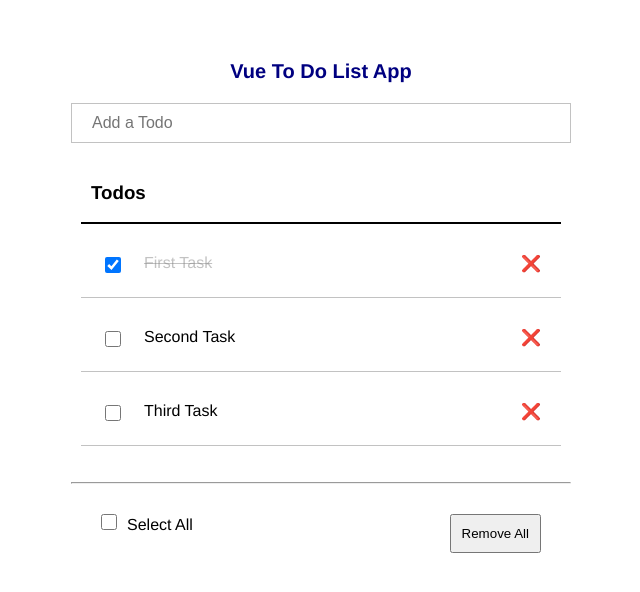
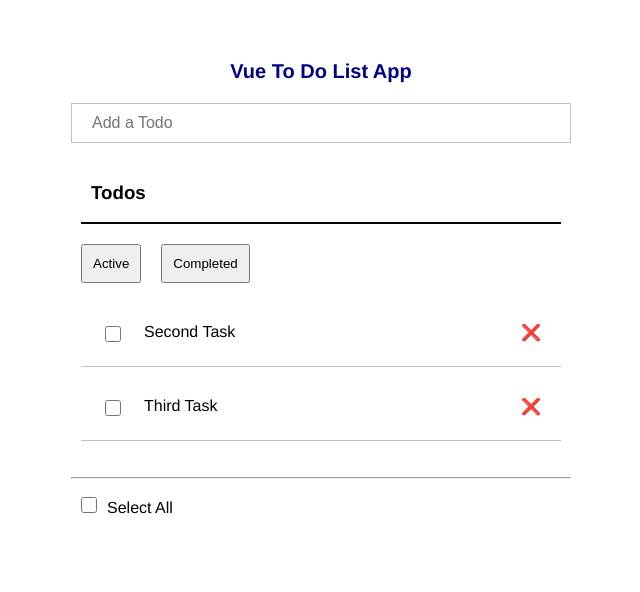
Before and after one commit to masrur-sakib/vue.js-to-do-list-app, a Vue app: page / in a window 1280 px wide. Shown: the top 592 px of the page, without its empty margins (319-959 px from the left). Built offline with nearby package versions, Linux system fonts and the light colour scheme.

Commit message:
Todo active completed status function added

```diff
--- a/src/components/TodoList.vue
+++ b/src/components/TodoList.vue
@@ -1,34 +1,62 @@
 <template>
   <div class="hello">
-    <input type="text" class="input-todo" v-model="newTodo" placeholder="Add a Todo" @keyup.enter="addTodo">
+    <input
+      type="text"
+      class="input-todo"
+      v-model="newTodo"
+      placeholder="Add a Todo"
+      @keyup.enter="addTodo"
+    />
     <div>
-      <div class="todo-status">
+      <div class="todo-list">
         <h3>Todos</h3>
       </div>
-      <div class="todo-list-item" v-for="(todo, index) in todos" :key="todo.id">
+      <div>
+        <button class="button" @click="status = 'active'">
+          Active
+        </button>
+        <button class="button" @click="status = 'completed'">
+          Completed
+        </button>
+      </div>
+      <div class="todo-list-item" v-for="(todo, index) in filterTodos" :key="todo.id">
         <div class="todo-item-name">
           <div class="todo-item-name-checkbox">
-            <input type="checkbox" v-model="todo.isCompleted">
+            <input type="checkbox" v-model="todo.isCompleted" />
           </div>
-          <div v-bind:class = "(todo.isCompleted)?'todo-item-name-display-isCompleted':'todo-item-name-display'" v-if="!todo.editMode" @click="editTodo(todo)">
-            {{todo.name}}
+          <div
+            v-bind:class="
+              todo.isCompleted
+                ? 'todo-item-name-display-isCompleted'
+                : 'todo-item-name-display'
+            "
+            v-if="!todo.editMode"
+            @click="editTodo(todo)"
+          >
+            {{ todo.name }}
           </div>
-          <div  class="todo-item-name-edit" v-else-if="todo.editMode">
-            <input type="text" v-model="todo.name" @blur="editComplete(todo)" @keyup.enter="editComplete(todo)" v-focus >
+          <div class="todo-item-name-edit" v-else-if="todo.editMode">
+            <input
+              type="text"
+              v-model="todo.name"
+              @blur="editComplete(todo)"
+              @keyup.enter="editComplete(todo)"
+              v-focus
+            />
           </div>
         </div>
-        <div class="remove-todo-item" @click="removeTodo(index)">
-          &#10060;
+        <div class="remove-todo-item" @click="removeTodo(index)">&#10060;</div>
       </div>
-      </div>
-      <br>
-      <hr>
+      <br />
+      <hr />
       <div class="bulk-remove-section">
-        <div class="select-completed">
-          <input type="checkbox" @change="selectAll"><span>Select All</span>
+        <div class="select-completed" v-if="showSelectAllBtn">
+          <input type="checkbox" @change="selectAll" /><span>Select All</span>
         </div>
         <div>
-          <button class="btn-remove-all" @click="removeAllCompleted">Remove All</button>
+          <button class="button" v-if="showRemoveAllBtn" @click="removeAllCompleted">
+            Remove All
+          </button>
         </div>
       </div>
     </div>
@@ -37,158 +65,173 @@
 
 <script>
 export default {
-  name: 'TodoList',
-  data () {
+  name: "TodoList",
+  data() {
     return {
       newTodo: "",
       newTodoId: 4,
       beforeEditName: "",
+      status: "active",
       todos: [
         {
-          "id": 1,
-          "name": "First Task",
-          "isCompleted": true,
-          "editMode": false
+          id: 1,
+          name: "First Task",
+          isCompleted: true,
+          editMode: false,
         },
         {
-          "id": 2,
-          "name": "Second Task",
-          "isCompleted": false,
-          "editMode": false
+          id: 2,
+          name: "Second Task",
+          isCompleted: false,
+          editMode: false,
         },
         {
-          "id": 3,
-          "name": "Third Task",
-          "isCompleted": false,
-          "editMode": false
+          id: 3,
+          name: "Third Task",
+          isCompleted: false,
+          editMode: false,
+        },
+      ],
+    };
+  },
+
+    computed: {
+    filterTodos() {
+      if (this.status == 'active') {
+        return this.todos.filter(todo => !todo.isCompleted)
+      } else if (this.status == 'completed') {
+        return this.todos.filter(todo => todo.isCompleted)
       }
-      ]
+      return !this.todo.isCompleted
+    },
+    showRemoveAllBtn(){
+      return this.status == "completed"
+    },
+    showSelectAllBtn(){
+      return this.status == "active"
     }
   },
 
   directives: {
     focus: {
       inserted: function (el) {
-        el.focus()
-      }
-    }
+        el.focus();
+      },
+    },
   },
 
   methods: {
     addTodo() {
-      if(this.newTodo.trim().length == 0){
-        return
-      }else{
+      if (this.newTodo.trim().length == 0) {
+        return;
+      } else {
         this.todos.push({
           id: this.newTodoId,
           name: this.newTodo,
           isCompleted: false,
-        editMode: false
-      })
+          editMode: false,
+        });
 
-      this.newTodo = ""
-      this.newTodoId++
+        this.newTodo = "";
+        this.newTodoId++;
       }
     },
-    editTodo(todo){
-      this.beforeEditName = todo.name
-      todo.editMode = true
+    editTodo(todo) {
+      this.beforeEditName = todo.name;
+      todo.editMode = true;
     },
-    editComplete(todo){
-      if(todo.name.trim().length == 0){
-        todo.name = this.beforeEditName
+    editComplete(todo) {
+      if (todo.name.trim().length == 0) {
+        todo.name = this.beforeEditName;
       }
-      todo.editMode = false
+      todo.editMode = false;
     },
-    removeTodo(index){
-      this.todos.splice(index, 1)
+    removeTodo(index) {
+      this.todos.splice(index, 1);
     },
-    selectAll(){
+    selectAll() {
       this.todos.forEach((todo) => {
-        todo.isCompleted = event.target.checked
-      })
+        todo.isCompleted = event.target.checked;
+      });
     },
-    removeAllCompleted(){
-      this.todos = this.todos.filter(todo => !todo.isCompleted)
-    }
-  }
-
-}
+    removeAllCompleted() {
+      this.todos = this.todos.filter((todo) => !todo.isCompleted);
+    },
+  },
+};
 </script>
 
 <style>
-  .input-todo{
+.input-todo {
   width: 100%;
   margin-bottom: 5px auto;
   padding: 10px 20px;
   font-size: 16px;
   border: 1px solid #8080807a;
 }
-  .input-todo:focus{
+.input-todo:focus {
   outline: none;
 }
-  .todo-status{
+.todo-list {
   margin: 10px;
   padding: 10px 10px 0px;
   border-bottom: 2px solid black;
 }
-  .todo-list-item{
+.todo-list-item {
   margin: 10px;
   padding: 10px;
   border-bottom: 1px solid #8080807a;
   display: flex;
   justify-content: space-between;
 }
-  .todo-item-name .todo-item-name-checkbox{
+.todo-item-name .todo-item-name-checkbox {
   padding: 10px;
 }
-  .todo-item-name-checkbox input{
+.todo-item-name-checkbox input {
   height: 16px;
   width: 16px;
 }
-  .todo-item-name{
+.todo-item-name {
   display: flex;
   justify-content: flex-start;
 }
-  .todo-item-name-display{
+.todo-item-name-display {
   padding: 10px;
   width: 150px;
   overflow: auto;
 }
-  .todo-item-name-display-isCompleted{
+.todo-item-name-display-isCompleted {
   padding: 10px;
   width: 150px;
   overflow: auto;
   text-decoration: line-through;
   color: #8080807a;
 }
-  .todo-item-name-edit input{
+.todo-item-name-edit input {
   padding: 10px;
   width: 150px;
   font-size: 16px;
   border: 1px solid #8080807a;
 }
-  .todo-item-name-edit input:focus{
+.todo-item-name-edit input:focus {
   outline: none;
 }
-  .remove-todo-item{
+.remove-todo-item {
   padding: 10px;
   cursor: pointer;
 }
-  .bulk-remove-section{
-    margin: 10px;
-    padding: 10px;
+.bulk-remove-section {
   display: flex;
   justify-content: space-between;
 }
-  .bulk-remove-section input{
+.bulk-remove-section input {
   margin: 10px;
   padding: 10px;
   height: 16px;
   width: 16px;
   margin-right: 10px;
 }
-  .btn-remove-all{
+.button {
   margin: 10px;
   padding: 10px;
   cursor: pointer;
```
Lines whose indentation alone changed are shown as unchanged.
